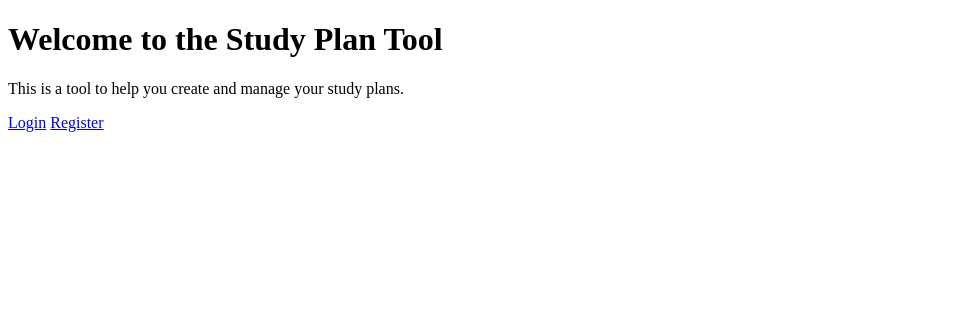
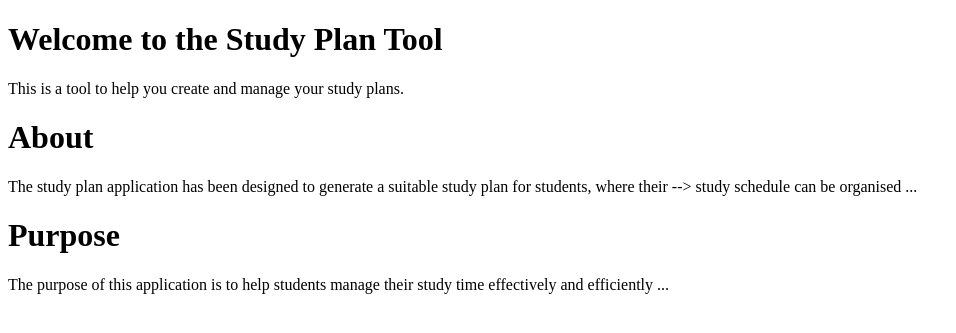
Before and after one commit to tri-tim-m-nguyen/study-plan-application, a Flask app: page / in a window 1280 px wide. Shown: the part 36-369 px from the top of the page, without its empty margins (0-956 px from the left). Run offline with Flask 3, Linux system fonts and the light colour scheme.

Commit message:
I have included About and Purpose section for the index.html(Home) page

```diff
--- a/app/templates/index.html
+++ b/app/templates/index.html
@@ -4,6 +4,14 @@
     <!-- Work In Progress -->
     <h1>Welcome to the Study Plan Tool</h1>
     <p>This is a tool to help you create and manage your study plans.</p>
-    <p><a href="{{ url_for('login') }}">Login</a>
-        <a href="{{ url_for('signup') }}">Register</a></p>
+    <div id = "About">
+        <h1><b>About</b></h1>
+        <p>The study plan application has been designed to generate a suitable study plan for students, where their  -->
+            study schedule can be organised ... </p>
+    </div>
+    <div id = "Purpose">
+        <h1><b>Purpose</b></h1>
+        <p> The purpose of this application is to help students manage their study time effectively and efficiently ... </p>
+    </div>
+
 {% endblock %}
```
